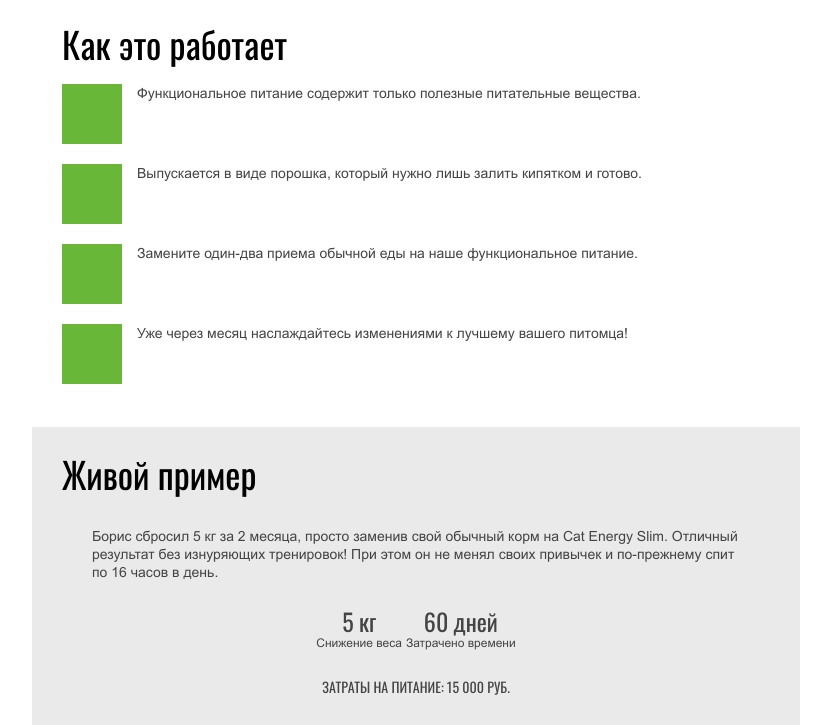
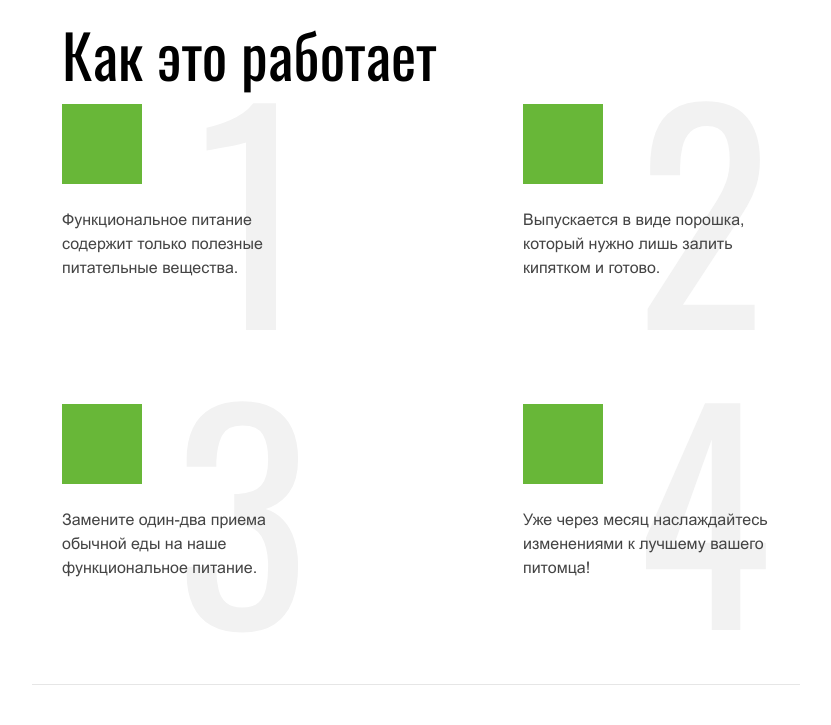
Before and after one commit to htmlacademy-adaptive/885303-cat-energy-21, a website: page source/index.html in a window 1280 px wide. Shown: the part 1725-2450 px from the top of the page, without its empty margins (224-1055 px from the left). Drawn offline with nearby package versions, Linux system fonts and the light colour scheme; files that its build step writes are made by us from their sources.

Commit message:
03.12.2020 17:30

```diff
--- a/source/index.html
+++ b/source/index.html
@@ -80,17 +80,17 @@
     <section class="features wrap">
       <h2 class="clear features__title">Как это работает</h2>
 
-      <ul class="features__list">
-        <li class="features__step">
+      <ul class="clear features__list">
+        <li class="clear features__step">
           Функциональное питание содержит только полезные питательные вещества.
         </li>
-        <li class="features__step">
+        <li class="clear features__step">
           Выпускается в виде порошка, который нужно лишь залить кипятком и готово.
         </li>
-        <li class="features__step">
+        <li class="clear features__step">
           Замените один-два приема обычной еды на наше функциональное питание.
         </li>
-        <li class="features__step">
+        <li class="clear features__step">
           Уже через месяц наслаждайтесь изменениями к лучшему вашего питомца!
         </li>
       </ul>
@@ -99,11 +99,12 @@
     <section class="example wrap">
       <h2 class="clear example__title">Живой пример</h2>
 
-      <p class="clear example__text wrap">
+      <p class="clear example__text">
         Борис сбросил 5 кг за 2 месяца, просто заменив свой обычный корм на Cat Energy Slim. Отличный результат без
         изнуряющих тренировок! При этом он не менял своих привычек и по-прежнему спит по 16 часов в день.
       </p>
 
+      <div class="example__wrap">
       <table class="example__progress">
         <tr>
           <td>5 кг</td>
@@ -116,6 +117,7 @@
       </table>
 
       <p class="clear example__total">Затраты на питание: 15 000 РУБ.</p>
+    </div>
     </section>
 
     <section class="clear slider wrap">
--- a/source/sass/blocks/example.scss
+++ b/source/sass/blocks/example.scss
@@ -34,3 +34,45 @@
   @include font ($font-size: 14px);
   text-align: center;
 }
+
+@media (min-width: $tablet-width) {
+  .example {
+    background-color: var(--basic-white);
+    padding-top: 43px;
+  }
+
+  .example__wrap {
+    display: flex;
+    justify-content: space-between;
+  }
+
+  .example__progress {
+    margin: 0;
+  }
+
+  .example__text {
+    font-size: 16px;
+    line-height: 24px;
+    margin-bottom: 54px;
+  }
+
+  .example__total {
+    @include font ();
+    width: 183px;
+    text-align: right;
+  }
+
+  .example__progress tr:first-child {
+    @include font ($font-size: 30px, $line-height: 37px, $text-transform: inherit);
+  }
+
+  .example__progress tr:nth-child(2n) {
+    font-size: 14px;
+    line-height: 14px;
+  }
+
+  .example__title {
+    @include font ($font-size: 60px, $line-height: 60px, $text-transform: inherit);
+    margin-bottom: 63px;
+  }
+}
--- a/source/sass/blocks/features.scss
+++ b/source/sass/blocks/features.scss
@@ -15,9 +15,9 @@
 
 .features__step {
   position: relative;
-  margin-left: 35px;
   min-height: 60px;
   margin-top: 20px;
+  padding-left: 75px;
 }
 
 .features__step::before {
@@ -26,10 +26,83 @@
   width: 60px;
   height: 60px;
   background-color: var(--basic-green);
-  left: -75px;
+  left: 0;
   top: 0;
 }
 
 @media (min-width: $tablet-width) {
+  .features {
+    border-bottom: 1px solid var(--tablet-border);
+  }
 
+  .features__list {
+    display: flex;
+    flex-wrap: wrap;
+    justify-content: space-between;
+  }
+
+  .features__step {
+    display: flex;
+    width: 247px;
+    height: 280px;
+    align-items: center;
+    padding-left: 0;
+  }
+
+  .features__step::before {
+    position: absolute;
+    width: 80px;
+    height: 80px;
+    left: 0;
+    top: 0;
+  }
+
+  .features__step:first-child::after {
+    content: "1";
+    position: absolute;
+    @include font ($font-size: 280px, $line-height: 280px);
+    color: var(--basic-grey);
+    top: -40px;
+    right: 0;
+    z-index: -1;
+  }
+
+  .features__step:nth-child(2n)::after {
+    content: "2";
+    position: absolute;
+    @include font ($font-size: 280px, $line-height: 280px);
+    color: var(--basic-grey);
+    top: -40px;
+    right: 0;
+    z-index: -1;
+  }
+
+  .features__step:nth-child(3n)::after {
+    content: "3";
+    position: absolute;
+    @include font ($font-size: 280px, $line-height: 280px);
+    color: var(--basic-grey);
+    top: -40px;
+    right: 0;
+    z-index: -1;
+  }
+
+  .features__step:last-child::after {
+    content: "4";
+    position: absolute;
+    @include font ($font-size: 280px, $line-height: 280px);
+    color: var(--basic-grey);
+    top: -40px;
+    right: 0;
+    z-index: -1;
+  }
+
+  .features__step {
+    font-size: 16px;
+    line-height: 24px;
+  }
+
+  .features__title {
+    @include font ($font-size: 60px, $line-height: 60px, $text-transform: inherit);
+  }
 }
--- a/source/sass/blocks/page-body.scss
+++ b/source/sass/blocks/page-body.scss
@@ -4,4 +4,5 @@
   font-size: 14px;
   line-height: 18px;
   color: var(--basic-dark-grey);
+  background-color: var(--basic-white);
 }
--- a/source/sass/global.scss
+++ b/source/sass/global.scss
@@ -10,6 +10,7 @@
   --basic-light-grey: #eaeaea;
   --basic-green: #68b738;
   --basic-border: #d9d9d9;
+  --tablet-border: #e6e6e6;
 }
 
 $tablet-width: 768px;
```
Also changed, not shown: source/img/sheet.svg (added).
